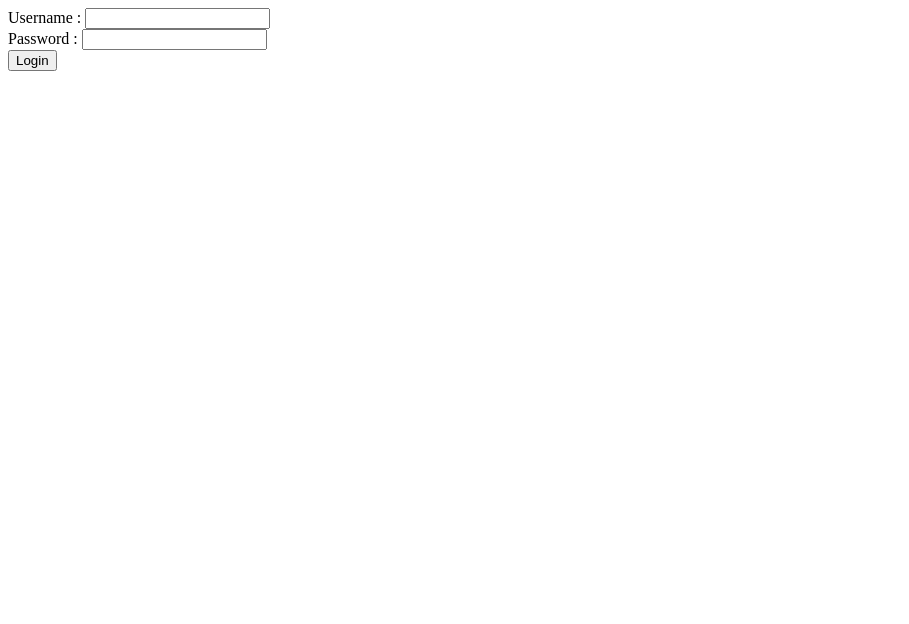
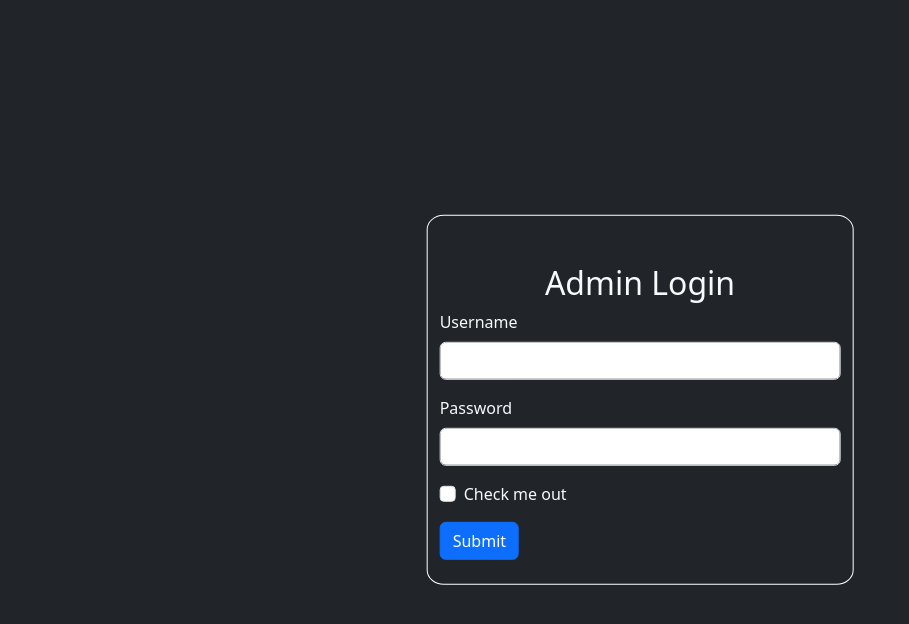
Before and after one commit to Amdzak/DPW-UAS, a PHP site: page /admin.php in a window 1280 px wide. Shown: the top 624 px of the page, without its empty margins (0-909 px from the left). Run offline with PHP 8.4, Linux system fonts and the light colour scheme.

Commit message:
edit style admin.php

```diff
--- a/admin.php
+++ b/admin.php
@@ -3,14 +3,13 @@ error_reporting(E_ALL);
 ini_set('display_errors', 1);
 
     if ($_SERVER["REQUEST_METHOD"] == "POST") {
-        $user = $_POST["username"];
-        $pass = $_POST["password"];
+        $user = htmlspecialchars($_POST["username"]);
+        $pass = htmlspecialchars($_POST["password"]);
 
         if ($user == "admin" && $pass == "admin"){
             session_start();
             $_SESSION["loggedin"] = true;
-
-            header("Location : home.php");
+            header("Location:home.php");
             exit;
         } else {
             $err = "USERNAME DAN PASSWORD SALAH";
@@ -25,19 +24,43 @@ ini_set('display_errors', 1);
     <meta http-equiv="X-UA-Compatible" content="IE=edge">
     <meta name="viewport" content="width=device-width, initial-scale=1.0">
     <title>Admin page</title>
+    <link rel="stylesheet" href="css/bootstrap.min.css">
+    <link rel="stylesheet" href="css/bd.css">
 </head>
-<body>
+<body class="bg-dark">
 <?php
     if(isset($err)){
-            echo "<p>$err</p>";
+        echo "<script> alert('USERNAME DAN PASSWORD SALAH') </script>";
     }
 ?>
+    <div class="container col-4 bd child">
+        <h2 align="center" class="mt-5 text-light">Admin Login</h2>
+
+        <form action="<?php echo $_SERVER["PHP_SELF"]; ?>" method="post">
+            <div class="mb-3">
+                <label for="username" class="form-label text-light">Username</label>
+                <input type="text" name="username" class="form-control">
+            <!-- <div id="emailHelp" class="form-text">We'll never share your email with anyone else.</div> -->
+            </div>
+            <div class="mb-3">
+            <label for="password" class="form-label text-light">Password</label>
+            <input type="password" name="password" class="form-control">
+            </div>
+            <div class="mb-3 form-check">
+            <input type="checkbox" class="form-check-input" id="exampleCheck1">
+            <label class="form-check-label text-light" for="exampleCheck1">Check me out</label>
+            </div>
+            <button type="submit" class="btn btn-primary mb-4">Submit</button>
+        </form>
+
+    </div>
+</body>
+</html>
+<!--
 <form action="<?php echo $_SERVER["PHP_SELF"]; ?>" method="post">
     <label for="username">Username : </label>
     <input type="text" name="username" required> <br>
     <label for="password">Password : </label>
     <input type="password" name="password" required> <br>
     <input type="submit" value="Login">
-    </form>
-</body>
-</html>
+</form> -->
--- /dev/null
+++ b/css/bd.css
@@ -0,0 +1,15 @@
+.bd {
+    border: 1px solid white;
+    border-radius: 4%;;
+}
+
+.child {
+    /* width: 50px;
+    height: 50px; */
+    /* background-color: red; */
+    /* Center vertically and horizontally */
+    position: absolute;
+    top: 50%;
+    left: 50%;
+    transform: translate(-50%, -50%);
+  }
--- a/index.php
+++ b/index.php
@@ -23,7 +23,7 @@
                 <a class="nav-link active" aria-current="page" href="#KAMERA">Daftar Kamera</a>
                 </li>
                 <li class="nav-item">
-                <a class="nav-link" href="home.php">Admin page</a>
+                <a class="nav-link" href="admin.php">Admin page</a>
                 </li>
             </ul>
             </div>
```
Lines whose indentation alone changed are shown as unchanged.
